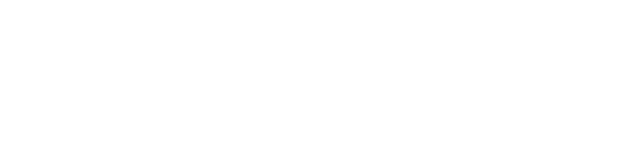
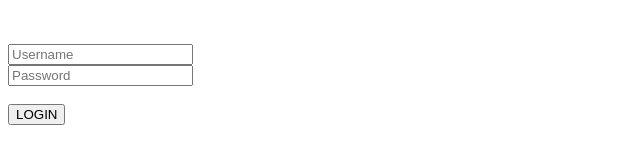
Before and after one commit to NimaDev0/Attractive-login-page, a plain HTML site: page index.html in a window 1280 px wide. Shown: the whole page, without its empty margins (0-640 px from the left). Drawn offline with Linux system fonts and the light colour scheme.

Commit message:
create tag html

```diff
--- a/index.html
+++ b/index.html
@@ -8,6 +8,21 @@
   </head>
   <body>
 
+    <div class="content center" id="content">
+        <img src="" alt="">
+        <img src="" alt="">
+        <img src="" alt="">
+
+        <form class="f1" autocomplete="off" autocapitalize="off">
+            <br>
+            <input type="text" name="username" placeholder="Username" id="userInput">
+            <br>
+            <input type="password" name="password" placeholder="Password" id="passInput">
+            <br><br>
+            <input type="submit" id="sub" value="LOGIN">
+        </form>
+    </div>
+
     <script src="script.js"></script>
   </body>
 </html>
```
